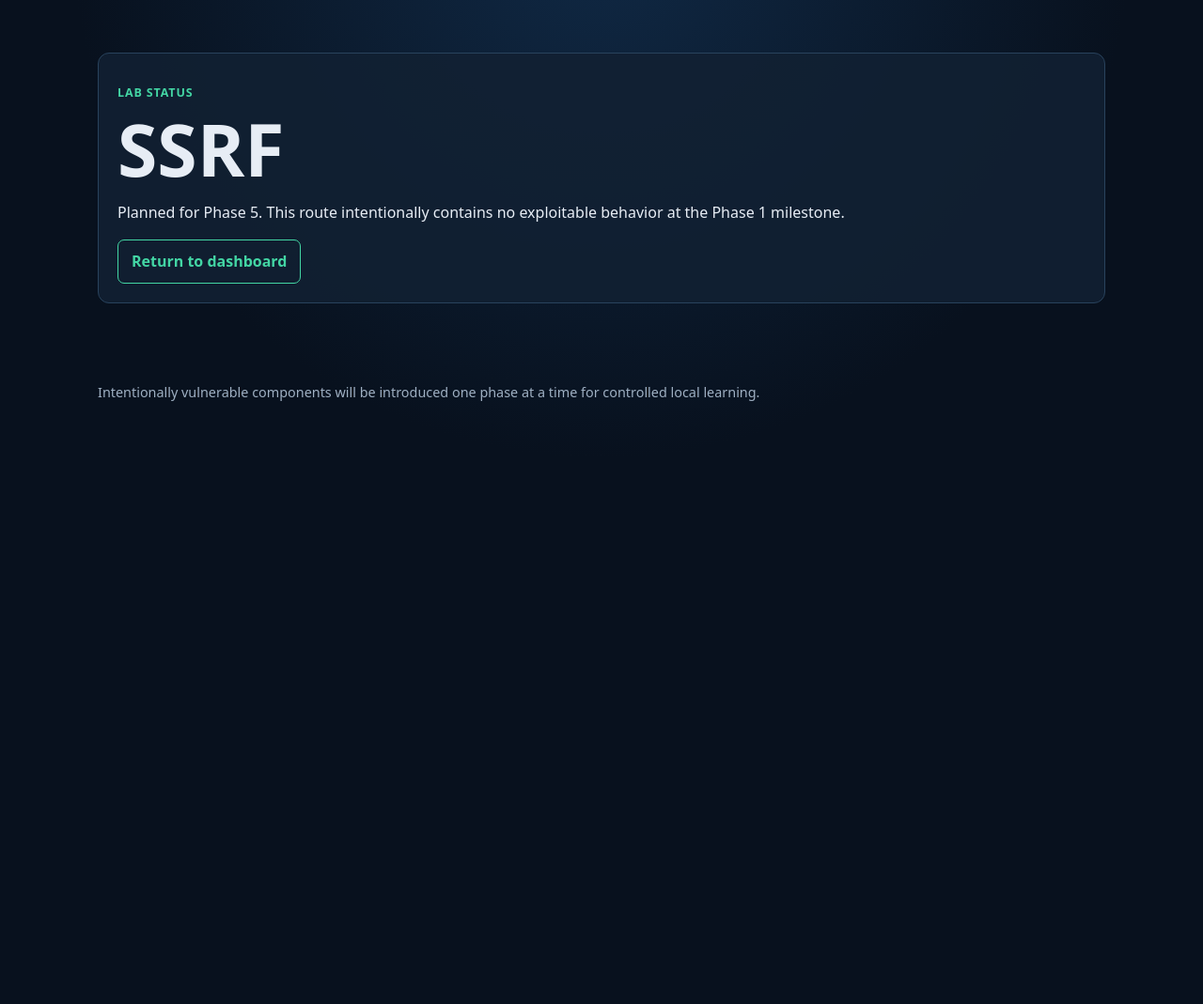
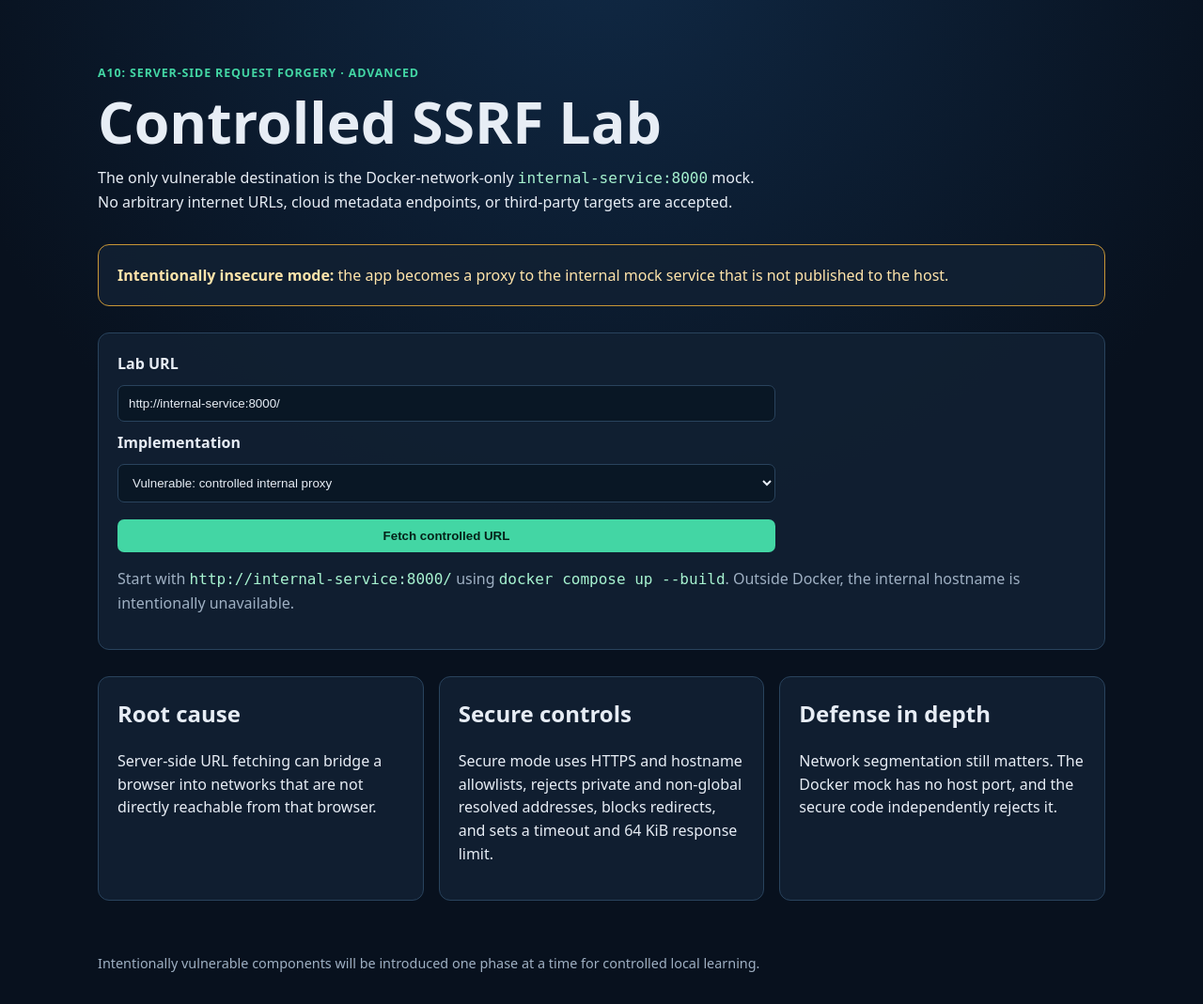
Before and after one commit to spoukidev/web-security-lab, a Flask app: page /fetch in a window 1280 px wide. Shown: the part 76-1145 px from the top of the page at 94% size. Before the commit the page ends 503 px from the top, so only its background shows below. Run offline with Flask 3, Linux system fonts and the light colour scheme.

Commit message:
feat: add controlled SSRF lab

```diff
--- a/app/routes/fetch.py
+++ b/app/routes/fetch.py
@@ -1,8 +1,109 @@
-"""SSRF route placeholder."""
-from flask import Blueprint, render_template
+"""Controlled SSRF lab routes that never target arbitrary systems."""
+from __future__ import annotations
+import ipaddress
+import socket
+from typing import Literal
+from urllib.error import HTTPError, URLError
+from urllib.parse import urlsplit
+from urllib.request import HTTPRedirectHandler, Request, build_opener
+from flask import Blueprint, render_template, request
+
 blueprint = Blueprint("fetch", __name__)
+FetchMode = Literal["vulnerable", "secure"]
+LAB_INTERNAL_HOSTS = frozenset({"internal-service", "127.0.0.1", "localhost"})
+PUBLIC_FETCH_ALLOWLIST = frozenset({"docs.security-lab.example"})
+FETCH_TIMEOUT_SECONDS = 2
+MAX_RESPONSE_BYTES = 65_536
+
+
+class NoRedirect(HTTPRedirectHandler):
+    """Reject redirects instead of following a potentially unsafe second URL."""
+    def redirect_request(self, *_: object, **__: object) -> None:
+        return None
+
+
+def parse_url(value: str):
+    """Parse a URL and turn parser errors into a safe lab error."""
+    try:
+        return urlsplit(value)
+    except ValueError as error:
+        raise ValueError("The URL is malformed.") from error
+
+
+def is_controlled_lab_target(value: str) -> bool:
+    """Allow the intentionally vulnerable path to reach only the lab mock service."""
+    try:
+        parsed = parse_url(value)
+        return (
+            parsed.scheme == "http"
+            and parsed.hostname in LAB_INTERNAL_HOSTS
+            and parsed.port in (None, 8000)
+            and not parsed.username
+            and not parsed.password
+        )
+    except ValueError:
+        return False
+
+
+def ensure_secure_target(value: str) -> None:
+    """Apply layered SSRF defenses before any outbound request is attempted."""
+    parsed = parse_url(value)
+    if parsed.scheme != "https":
+        raise ValueError("Secure mode permits HTTPS only.")
+    if not parsed.hostname or parsed.username or parsed.password:
+        raise ValueError("Secure mode requires a plain hostname with no user info.")
+    if parsed.hostname not in PUBLIC_FETCH_ALLOWLIST:
+        raise ValueError("Hostname is not on the secure public allowlist.")
+    if parsed.port not in (None, 443):
+        raise ValueError("Secure mode permits the default HTTPS port only.")
+
+    resolved_addresses = socket.getaddrinfo(parsed.hostname, 443, type=socket.SOCK_STREAM)
+    if not resolved_addresses:
+        raise ValueError("Hostname did not resolve.")
+    for address in resolved_addresses:
+        resolved_ip = ipaddress.ip_address(address[4][0])
+        if not resolved_ip.is_global:
+            raise ValueError("Secure mode blocks private, loopback, and reserved addresses.")
+
+
+def fetch_limited(url: str) -> tuple[int, str]:
+    """Fetch once, reject redirects, and cap both time and response size."""
+    opener = build_opener(NoRedirect())
+    request_object = Request(url, headers={"User-Agent": "WebSecurityLab/1.0"})
+    try:
+        with opener.open(request_object, timeout=FETCH_TIMEOUT_SECONDS) as response:
+            body = response.read(MAX_RESPONSE_BYTES + 1)
+            if len(body) > MAX_RESPONSE_BYTES:
+                raise ValueError("Response exceeded the 64 KiB lab limit.")
+            return response.status, body.decode("utf-8", errors="replace")
+    except HTTPError as error:
+        if 300 <= error.code < 400:
+            raise ValueError("Redirects are blocked in this lab.") from error
+        raise ValueError(f"The controlled service returned HTTP {error.code}.") from error
+    except (URLError, TimeoutError, OSError) as error:
+        raise ValueError("The selected service could not be reached.") from error
 
 
 @blueprint.get("/fetch")
 def fetch() -> str:
-    return render_template("lab.html", title="SSRF", phase="Planned for Phase 5")
+    """Render the SSRF lab; requests are constrained before they leave Flask."""
+    supplied_url = request.args.get("url", "http://internal-service:8000/")
+    mode: FetchMode = "secure" if request.args.get("mode") == "secure" else "vulnerable"
+    result: str | None = None
+    status_code: int | None = None
+    error_message: str | None = None
+    if "url" in request.args:
+        try:
+            if mode == "vulnerable":
+                # INTENTIONALLY VULNERABLE
+                # This code exists only for the local Web Security Lab.
+                # It permits a user to induce a request to the Docker-only internal mock.
+                if not is_controlled_lab_target(supplied_url):
+                    raise ValueError("Vulnerable mode is limited to the controlled lab service.")
+            else:
+                ensure_secure_target(supplied_url)
+            status_code, result = fetch_limited(supplied_url)
+        except ValueError as error:
+            error_message = str(error)
+    return render_template("fetch.html", mode=mode, supplied_url=supplied_url,
+                           result=result, status_code=status_code, error_message=error_message)
--- /dev/null
+++ b/app/templates/fetch.html
@@ -0,0 +1,9 @@
+{% extends "base.html" %}
+{% block title %}SSRF Lab · Web Security Lab{% endblock %}
+{% block content %}
+<section class="hero compact"><p class="eyebrow">A10: SERVER-SIDE REQUEST FORGERY · ADVANCED</p><h1>Controlled SSRF Lab</h1><p>The only vulnerable destination is the Docker-network-only <code>internal-service:8000</code> mock. No arbitrary internet URLs, cloud metadata endpoints, or third-party targets are accepted.</p></section>
+<section class="notice warning"><strong>{% if mode == 'vulnerable' %}Intentionally insecure mode:{% else %}Secure mode:{% endif %}</strong> {% if mode == 'vulnerable' %}the app becomes a proxy to the internal mock service that is not published to the host.{% else %}the internal URL is blocked before a request can occur.{% endif %}</section>
+<section class="page-card"><form class="search-form" action="{{ url_for('fetch.fetch') }}" method="get"><label for="url">Lab URL</label><input id="url" name="url" value="{{ supplied_url }}" autocomplete="off"><label for="mode">Implementation</label><select id="mode" name="mode"><option value="vulnerable" {% if mode == 'vulnerable' %}selected{% endif %}>Vulnerable: controlled internal proxy</option><option value="secure" {% if mode == 'secure' %}selected{% endif %}>Secure: reject internal targets</option></select><button class="button" type="submit">Fetch controlled URL</button></form><p class="hint">Start with <code>http://internal-service:8000/</code> using <code>docker compose up --build</code>. Outside Docker, the internal hostname is intentionally unavailable.</p></section>
+{% if result is not none %}<section class="result-grid"><article class="page-card"><p class="eyebrow">CONTROLLED RESPONSE · HTTP {{ status_code }}</p><pre><code>{{ result }}</code></pre></article><article class="page-card"><p>The response proves that Flask reached a service that the host browser cannot address directly. The mock returns only a harmless JSON message.</p></article></section>{% elif error_message %}<section class="notice warning"><strong>Lab result:</strong> {{ error_message }}</section>{% endif %}
+<section class="lesson-grid"><article class="page-card"><h2>Root cause</h2><p>Server-side URL fetching can bridge a browser into networks that are not directly reachable from that browser.</p></article><article class="page-card"><h2>Secure controls</h2><p>Secure mode uses HTTPS and hostname allowlists, rejects private and non-global resolved addresses, blocks redirects, and sets a timeout and 64 KiB response limit.</p></article><article class="page-card"><h2>Defense in depth</h2><p>Network segmentation still matters. The Docker mock has no host port, and the secure code independently rejects it.</p></article></section>
+{% endblock %}
--- a/app/templates/index.html
+++ b/app/templates/index.html
@@ -2,11 +2,11 @@
 {% block title %}Web Security Lab{% endblock %}
 {% block content %}
 <section class="hero"><p class="eyebrow">OWASP SECURITY RESEARCH LABORATORY</p><h1>Web Security Lab</h1><p>Controlled, local demonstrations of common web vulnerabilities and their remediations.</p></section>
-<section class="notice"><strong>Phase 4 active:</strong> SQL Injection, XSS, and IDOR are ready for controlled local testing. The remaining labs stay disabled until their dedicated phases.</section>
+<section class="notice"><strong>Phase 5 active:</strong> SQL Injection, XSS, IDOR, and controlled SSRF are ready for local testing. The remaining labs stay disabled until their dedicated phases.</section>
 <section class="lab-grid" aria-label="Security labs">
 {% set labs = [('SQL Injection', 'A03: Injection', 'Intermediate', 'sql-injection'), ('XSS', 'A03: Injection', 'Intermediate', 'xss'), ('IDOR', 'A01: Broken Access Control', 'Beginner', 'idor'), ('SSRF', 'A10: Server-Side Request Forgery', 'Advanced', 'ssrf'), ('JWT', 'A07: Authentication Failures', 'Intermediate', 'jwt'), ('File Upload', 'A04: Insecure Design', 'Intermediate', 'file-upload'), ('CSRF', 'A01: Broken Access Control', 'Intermediate', 'csrf')] %}
 {% for name, owasp, difficulty, slug in labs %}
-<article class="lab-card"><p class="lab-meta">{{ owasp }} · {{ difficulty }}</p><h2>{{ name }}</h2><p>{% if slug == 'sql-injection' %}Compare unsafe SQL construction with parameter binding using fake local data.{% elif slug == 'xss' %}Compare reflected and stored unsafe HTML rendering with output encoding and CSP.{% elif slug == 'idor' %}Compare missing object authorization with a server-side ownership check.{% else %}Vulnerable and remediated implementations will be documented with a controlled lab exercise.{% endif %}</p><a class="button" href="{{ url_for('search.search') if slug == 'sql-injection' else url_for('xss.comments') if slug == 'xss' else url_for('users.profile', user_id=1) if slug == 'idor' else url_for('users.lab_placeholder', lab_name=slug) }}">Open Lab</a></article>
+<article class="lab-card"><p class="lab-meta">{{ owasp }} · {{ difficulty }}</p><h2>{{ name }}</h2><p>{% if slug == 'sql-injection' %}Compare unsafe SQL construction with parameter binding using fake local data.{% elif slug == 'xss' %}Compare reflected and stored unsafe HTML rendering with output encoding and CSP.{% elif slug == 'idor' %}Compare missing object authorization with a server-side ownership check.{% elif slug == 'ssrf' %}Compare access to a Docker-only mock service with layered URL-fetching controls.{% else %}Vulnerable and remediated implementations will be documented with a controlled lab exercise.{% endif %}</p><a class="button" href="{{ url_for('search.search') if slug == 'sql-injection' else url_for('xss.comments') if slug == 'xss' else url_for('users.profile', user_id=1) if slug == 'idor' else url_for('fetch.fetch') if slug == 'ssrf' else url_for('users.lab_placeholder', lab_name=slug) }}">Open Lab</a></article>
 {% endfor %}
 </section>
 {% endblock %}
--- a/run.py
+++ b/run.py
@@ -1,6 +1,7 @@
 """Local entry point. It binds to loopback by default."""
+import os
 from app import create_app
 app = create_app()
 
 if __name__ == "__main__":
-    app.run(host="127.0.0.1", port=5000, debug=True)
+    app.run(host=os.environ.get("LAB_HOST", "127.0.0.1"), port=5000, debug=True)
```
Also changed, not shown: exploits/ssrf/manual-reproduction.md (added, +10 -0 lines), tests/test_app.py (+33 -1 lines), writeups/04-ssrf.md (added, +88 -0 lines), README.md, 1 other file.
